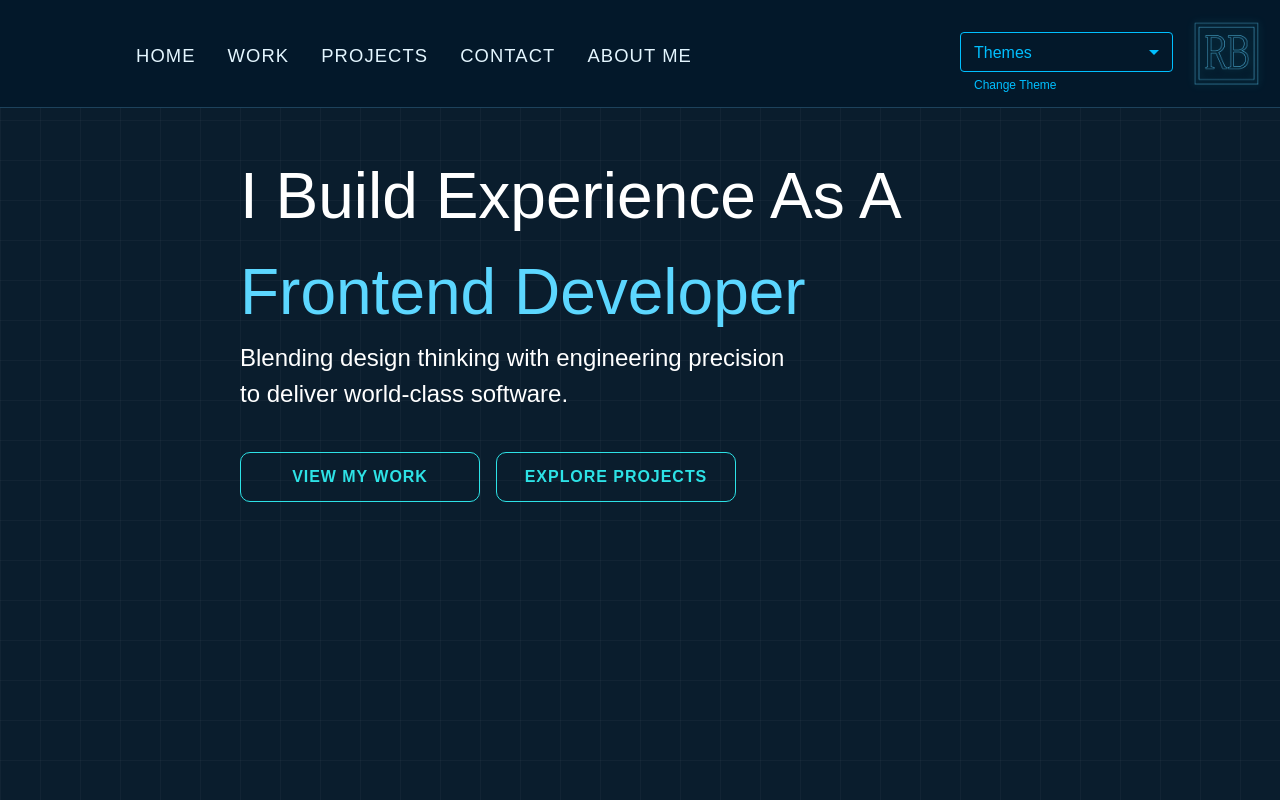
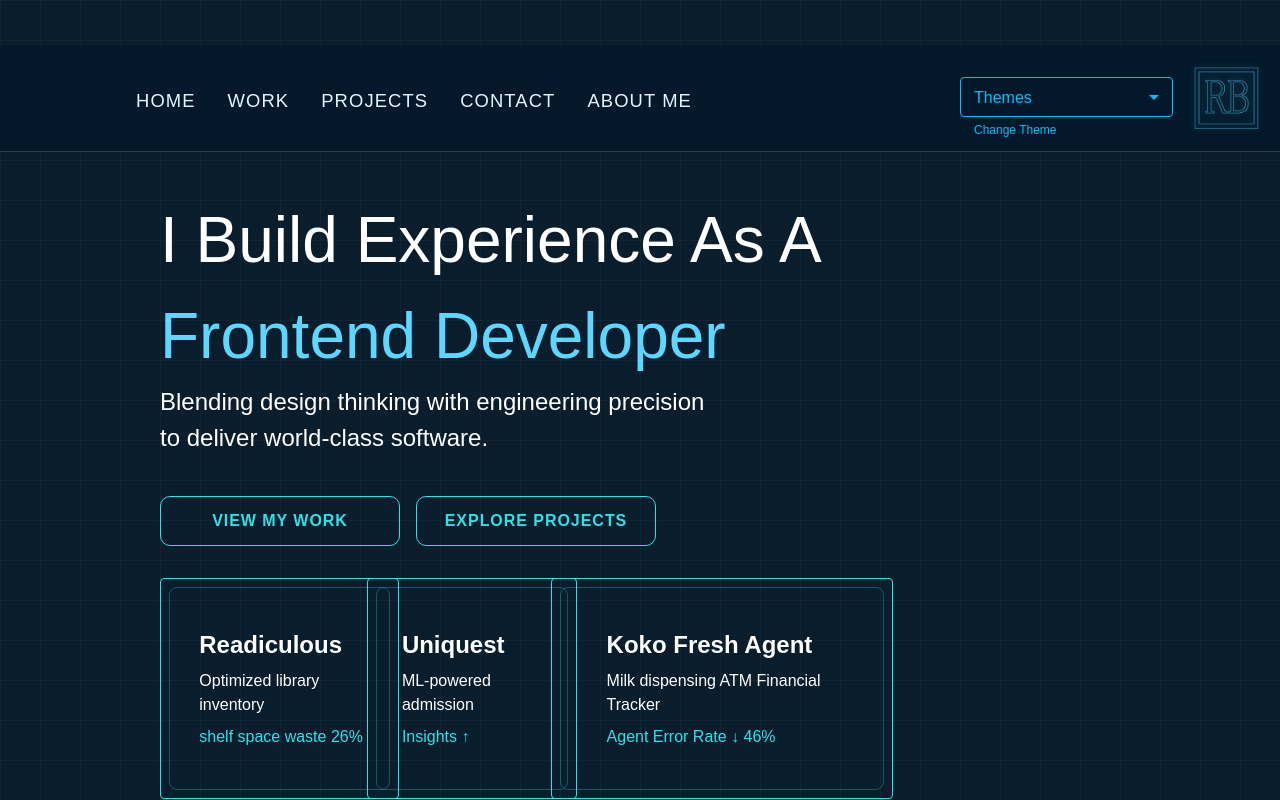
Before and after one commit to whoseunassailable/theme-based-portfolio, a React (Vite) app: page / in a window 1280 px wide. Built offline with nearby package versions, Linux system fonts and the light colour scheme.

Commit message:
added the boxes

```diff
--- a/src/App.css
+++ b/src/App.css
@@ -4,5 +4,4 @@ body,
   margin: 0;
   padding: 0;
   width: 100%;
-  height: 100%;
 }
--- a/src/components/NavBarButton.tsx
+++ b/src/components/NavBarButton.tsx
@@ -1,6 +1,6 @@
 import { Button, type ButtonProps } from "@mui/material";
 import { type ReactNode } from "react";
-import { COLORS_NEO_EXTENDED } from "../theme/Colors";
+import { COLORS_NEO_EXTENDED } from "../theme/colors";
 
 interface NavBarButtonProps extends ButtonProps {
   children: ReactNode;
--- /dev/null
+++ b/src/pages/home/components/CardGrid.tsx
@@ -0,0 +1,30 @@
+import { Box, Grid } from "@mui/material";
+import { NeonCard } from "./NeonCard";
+
+export const CardGrid = () => {
+  return (
+    <Grid container spacing={2} mt={4}>
+      <Box>
+        <NeonCard
+          title={"Readiculous"}
+          subtitle={"Optimized library inventory "}
+          stat={"shelf space waste 26%"}
+        />
+      </Box>
+      <Box>
+        <NeonCard
+          title={"Uniquest"}
+          subtitle={"ML-powered admission"}
+          stat={"Insights ↑"}
+        />
+      </Box>
+      <Box>
+        <NeonCard
+          title={"Koko Fresh Agent"}
+          subtitle={"Milk dispensing ATM Financial Tracker"}
+          stat={"Agent Error Rate ↓ 46% "}
+        />
+      </Box>
+    </Grid>
+  );
+};
--- a/src/pages/home/components/HomePageBody.tsx
+++ b/src/pages/home/components/HomePageBody.tsx
@@ -1,5 +1,6 @@
 import { Grid, Button, Box, Typography } from "@mui/material";
 import { COLORS_NEO_EXTENDED } from "../../../theme/colors";
+import { CardGrid } from "./CardGrid";
 
 export const HomePageBody = () => {
   const neoOutlineSx = {
@@ -30,8 +31,16 @@ export const HomePageBody = () => {
       boxShadow: `0 0 18px 3px ${COLORS_NEO_EXTENDED.glowSoft}`,
     },
   };
+
+  const sxValueForButton = {
+    ...neoOutlineSx,
+    fontSize: { xs: "0.75rem", sm: "0.9rem", md: "1rem" },
+    px: { xs: 1.5, sm: 2, md: 2.5 },
+    py: { xs: 0.75, sm: 1, md: 1.25 },
+  };
   return (
-    <Grid container pl={30} pr={30}>
+    <Grid container pl={20} pr={20}>
+      {/* Body-title */}
       <Grid>
         <Typography fontSize={"400%"} mt={5}>
           I Build Experience As A
@@ -40,39 +49,27 @@ export const HomePageBody = () => {
           Frontend Developer{" "}
         </Typography>
       </Grid>
+      {/* Body sub-title */}
       <Grid>
         <Typography fontSize={"150%"} mb={5}>
           Blending design thinking with engineering precision <br /> to deliver
           world-class software.
         </Typography>
       </Grid>
+      {/* Buttons */}
       <Grid direction="row">
         <Box display="flex" gap={2}>
-          <Button
-            variant="outlined"
-            sx={{
-              ...neoOutlineSx,
-              fontSize: { xs: "0.75rem", sm: "0.9rem", md: "1rem" },
-              px: { xs: 1.5, sm: 2, md: 2.5 },
-              py: { xs: 0.75, sm: 1, md: 1.25 },
-            }}
-          >
+          <Button variant="outlined" sx={sxValueForButton}>
             View My Work
           </Button>
-          <Button
-            variant="outlined"
-            sx={{
-              ...neoOutlineSx,
-              fontSize: { xs: "0.75rem", sm: "0.9rem", md: "1rem" },
-              px: { xs: 1.5, sm: 2, md: 2.5 },
-              py: { xs: 0.75, sm: 1, md: 1.25 },
-            }}
-          >
+          <Button variant="outlined" sx={sxValueForButton}>
             Explore Projects
           </Button>
         </Box>
       </Grid>
-      <Grid></Grid>
+      <Grid>
+        <CardGrid></CardGrid>
+      </Grid>
     </Grid>
   );
 };
--- /dev/null
+++ b/src/pages/home/components/NeonCard.tsx
@@ -0,0 +1,59 @@
+import { Box, Typography } from "@mui/material";
+import { alpha } from "@mui/material/styles";
+import { COLORS_NEO_EXTENDED } from "../../../theme/colors";
+
+type Props = {
+  title: string;
+  subtitle: string;
+  stat: string;
+};
+
+export const NeonCard = ({ title, subtitle, stat }: Props) => {
+  const accent = COLORS_NEO_EXTENDED.accent;
+  const softGlow = COLORS_NEO_EXTENDED.glowSoft;
+  const glow2 = COLORS_NEO_EXTENDED.glow2;
+
+  return (
+    <Box
+      sx={{
+        position: "relative",
+        border: `1px solid ${accent}`,
+        borderRadius: 1,
+        display: "flex",
+        flexDirection: "column",
+        p: "10%",
+        pl: "20%",
+        width: "125%",
+        height: "125%",
+        color: "white",
+        justifyContent: "center",
+        alignItems: "start",
+        background: "transparent",
+        boxShadow: `0 0 0 0 ${softGlow}`,
+        transition:
+          "box-shadow .25s ease, border-color .25s ease, transform .12s ease",
+        "&:hover": {
+          borderColor: glow2,
+          boxShadow: `0 0 16px 2px ${softGlow}`,
+          transform: "translateY(-2px)",
+        },
+        "&::after": {
+          content: '""',
+          position: "absolute",
+          inset: 8,
+          borderRadius: 2,
+          border: `1px solid ${alpha(accent, 0.3)}`,
+        },
+      }}
+    >
+      {" "}
+      <Typography variant="h5" fontWeight={700} mb={1}>
+        {title}
+      </Typography>
+      <Typography>{subtitle}</Typography>
+      <Typography color={accent} mt={1}>
+        {stat}
+      </Typography>
+    </Box>
+  );
+};
```
